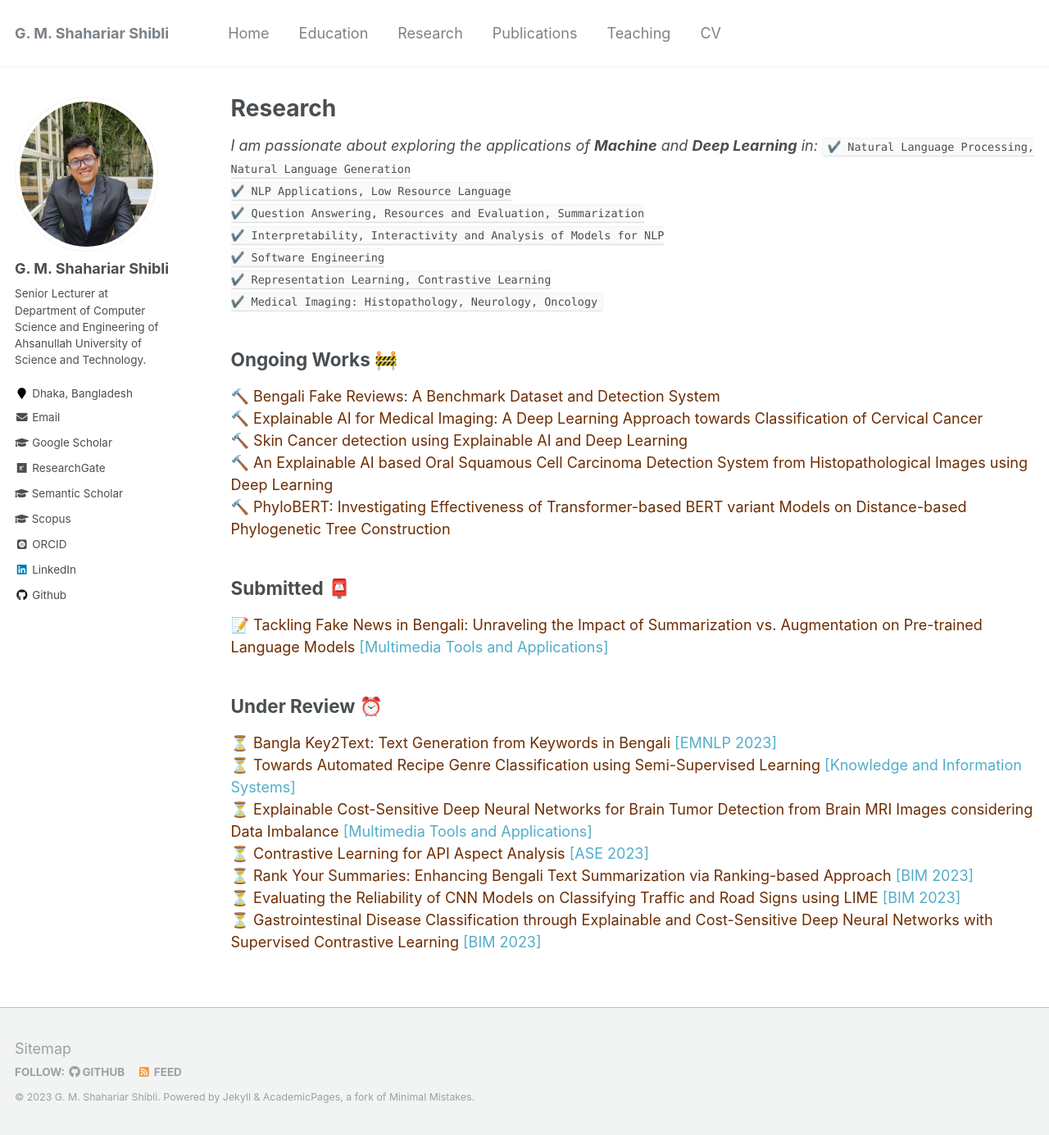
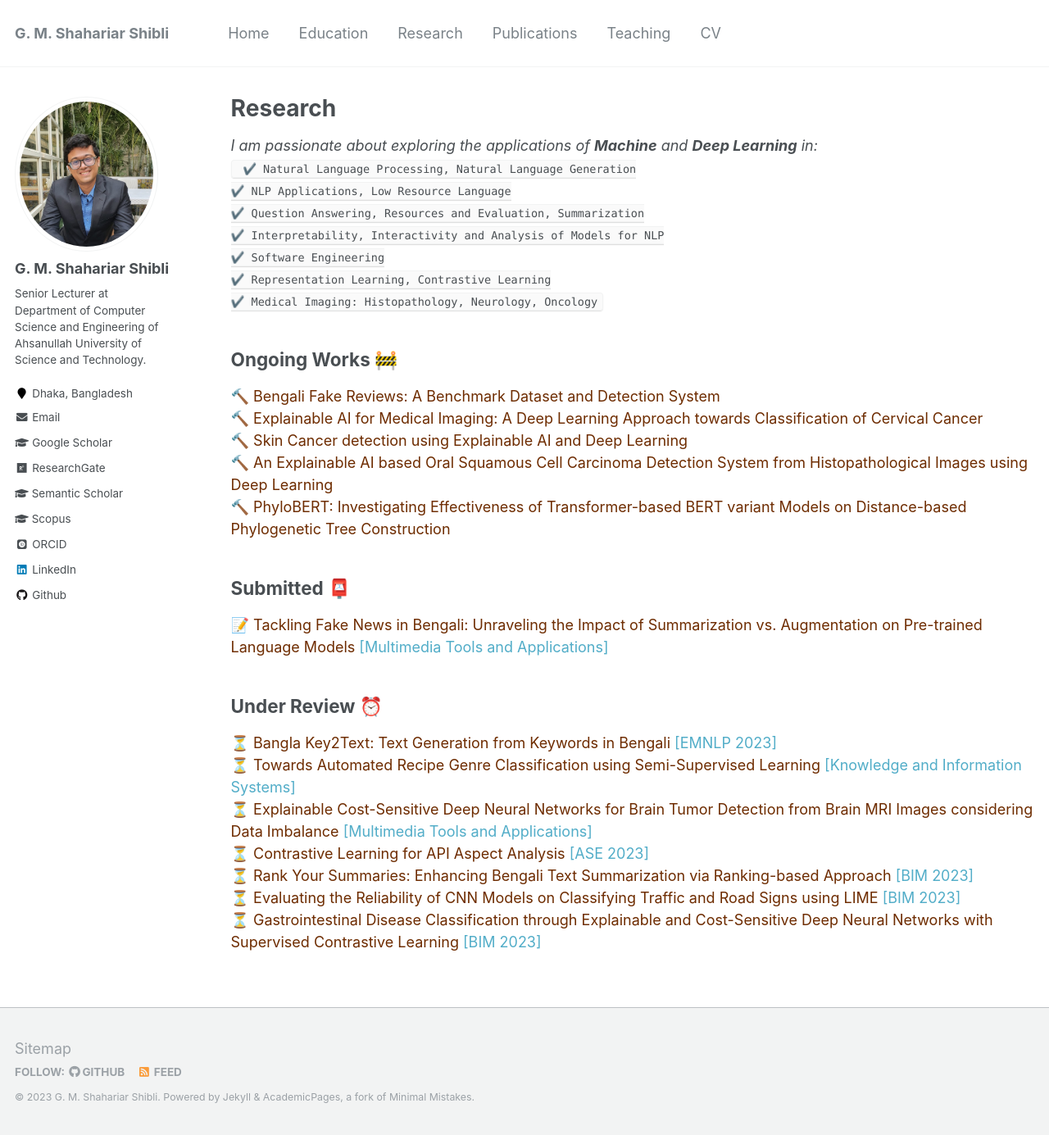
Before and after one commit to shahariar-shibli/shahariar-shibli.github.io, a Jekyll site: the page built from _pages/research.md, in a window 1280 px wide and 1385 px high. Shown: the whole window at 82% size. Built offline with Jekyll 4.4.1, drawn with Linux system fonts in a browser that asks for light colours; some web fonts are replaced.

Commit message:
Update research.md

```diff
--- a/_pages/research.md
+++ b/_pages/research.md
@@ -5,8 +5,9 @@
 author_profile: true
 ---
 
-*I am passionate about exploring the applications of **Machine** and **Deep Learning** in:*
-<code>✔️ Natural Language Processing, Natural Language Generation <br>
+*I am passionate about exploring the applications of **Machine** and **Deep Learning** in:*<br/>
+<code>
+✔️ Natural Language Processing, Natural Language Generation <br>
 ✔️ NLP Applications, Low Resource Language <br>
 ✔️ Question Answering, Resources and Evaluation, Summarization<br>
 ✔️ Interpretability, Interactivity and Analysis of Models for NLP <br>
```
